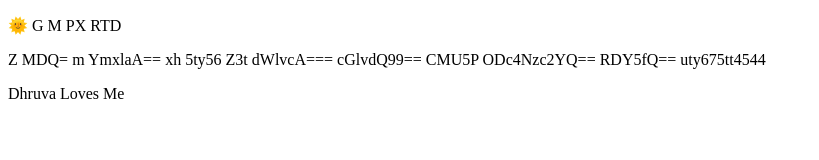
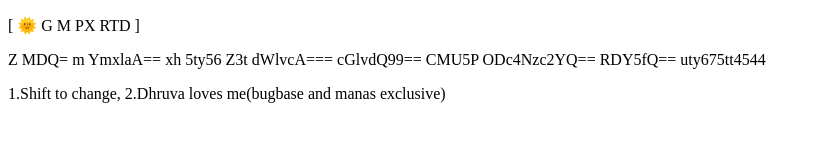
Before and after one commit to N3dys/fluffy-octo-giggle, a plain HTML site: page index.html in a window 1280 px wide. Shown: the whole page, without its empty margins (0-819 px from the left). Drawn offline with Linux system fonts and the light colour scheme.

Commit message:
Update index.html

```diff
--- a/index.html
+++ b/index.html
@@ -2,11 +2,11 @@
 <html>
 <body>
 
-<p>🌞 G M PX RTD<p>
+<p>[  🌞 G M PX RTD  ]<p>
 <p>
 Z MDQ= m YmxlaA== xh 5ty56 Z3t dWlvcA=== cGlvdQ99== CMU5P ODc4Nzc2YQ== RDY5fQ== uty675tt4544 </p>
 
-  <p> Dhruva Loves Me</p>
+  <p>1.Shift to change, 2.Dhruva loves me(bugbase and manas exclusive)</p>
 
 </body>
 </html>
```
